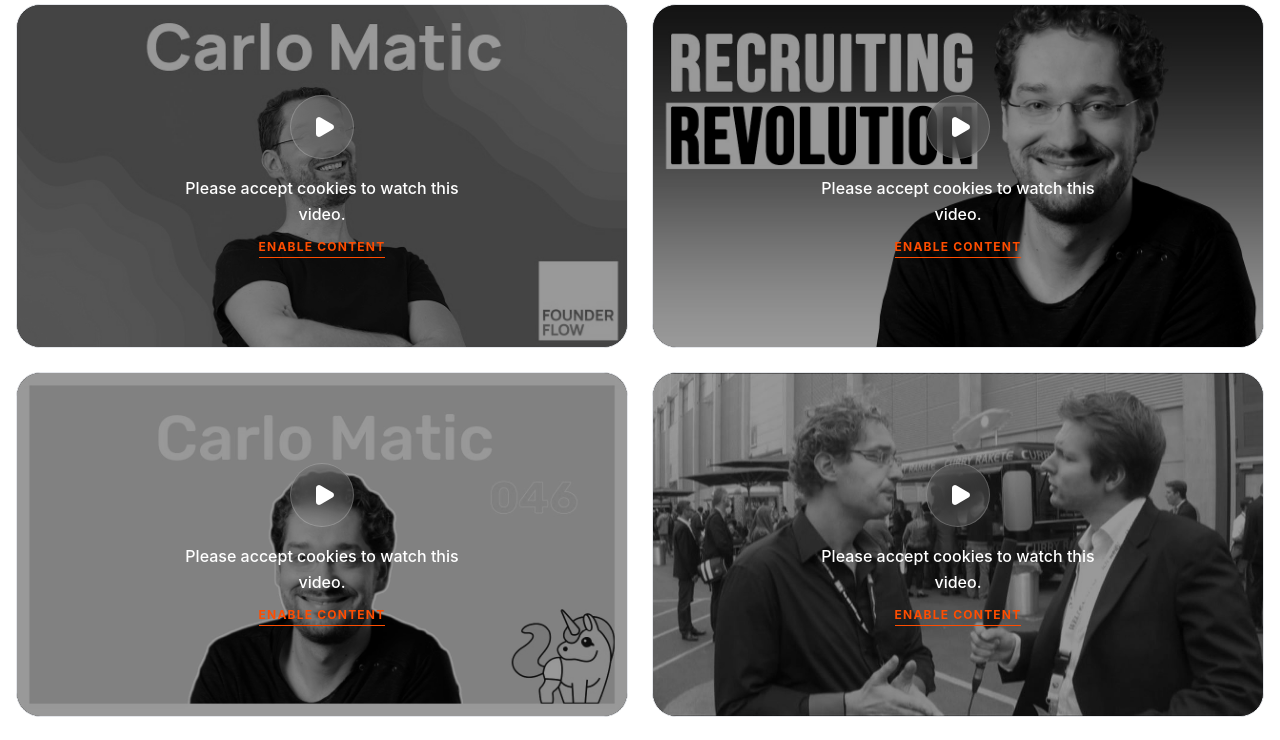
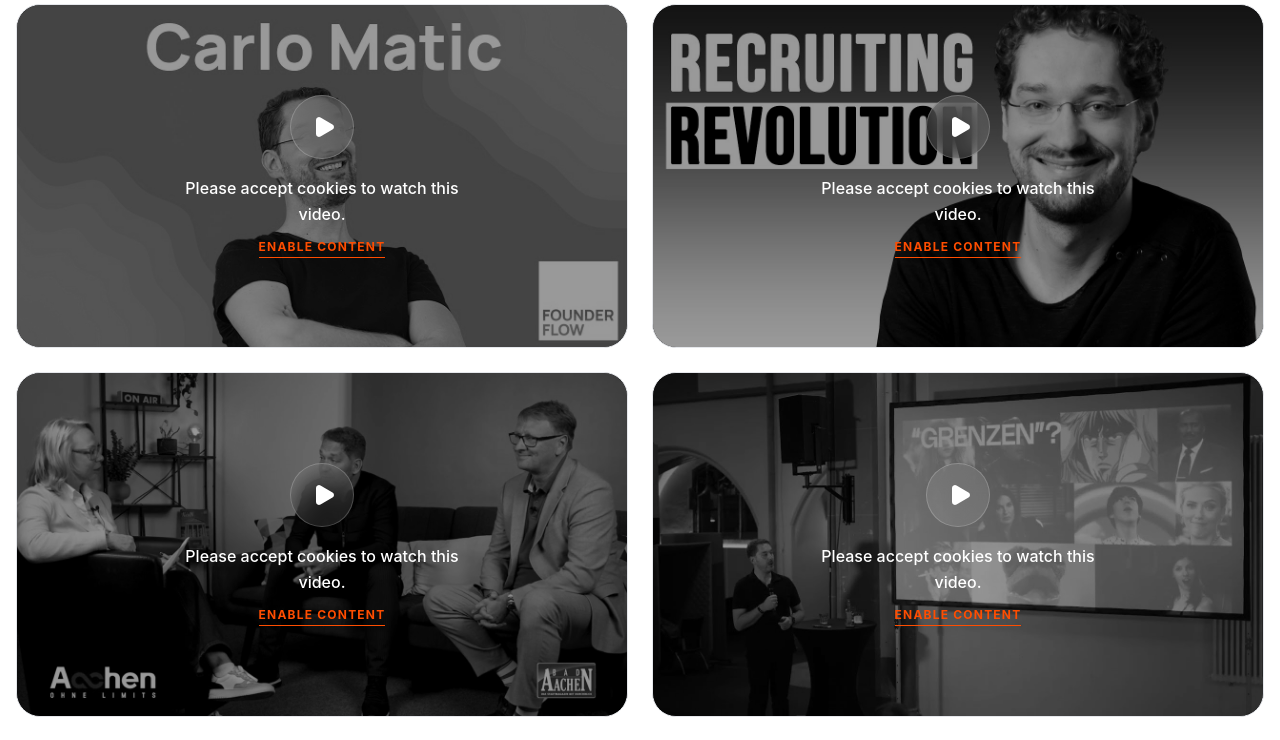
Before and after one commit to CarloMatic/carlomatic_com, a React (Vite) app: page /#/ in a window 1280 px wide. Shown: the part 2000-2740 px from the top of the page. Built offline with nearby package versions, Linux system fonts and the light colour scheme.

Commit message:
feat: add second row of YouTube videos with local thumbnails

```diff
--- a/src/components/VideoGrid.tsx
+++ b/src/components/VideoGrid.tsx
@@ -6,6 +6,8 @@ export function VideoGrid() {
     const videos = [
         { id: 'JuOFBOZCe_0', title: 'Video 1' },
         { id: 'DFxE53MLk8c', title: 'Video 2' },
+        { id: '9mKtXGiV92I', title: 'Aachen ohne Limits' },
+        { id: 'uqrM-serb54', title: 'Vortrag Erstvorstellung Standortmarke "Aachen ohne Limits" im Digital Hub Aachen' },
         { id: 'qpEKbOyfhC4', title: 'Video 3' },
         { id: 'IeJMcCOKCKY', title: 'Carlo Matic - Ist er der vierte Samwer-Bruder?' }
     ];
```
Also changed, not shown: public/images/yt/9mKtXGiV92I.jpg (added), public/images/yt/uqrM-serb54.jpg (added).
